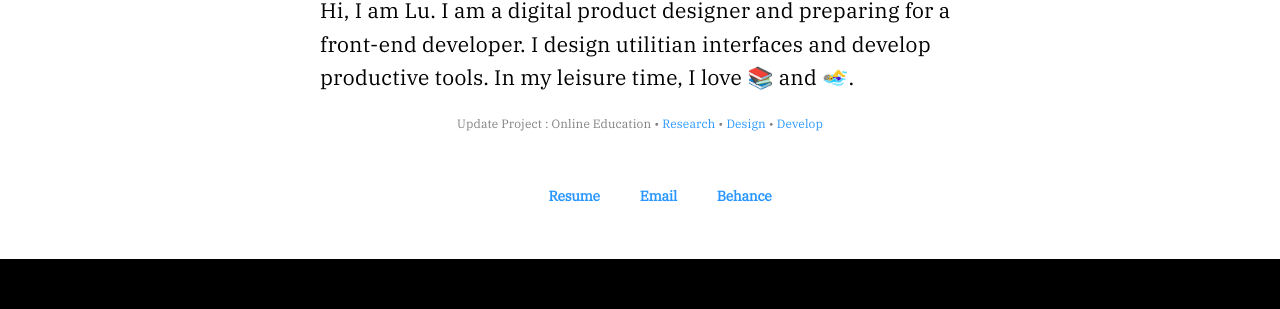
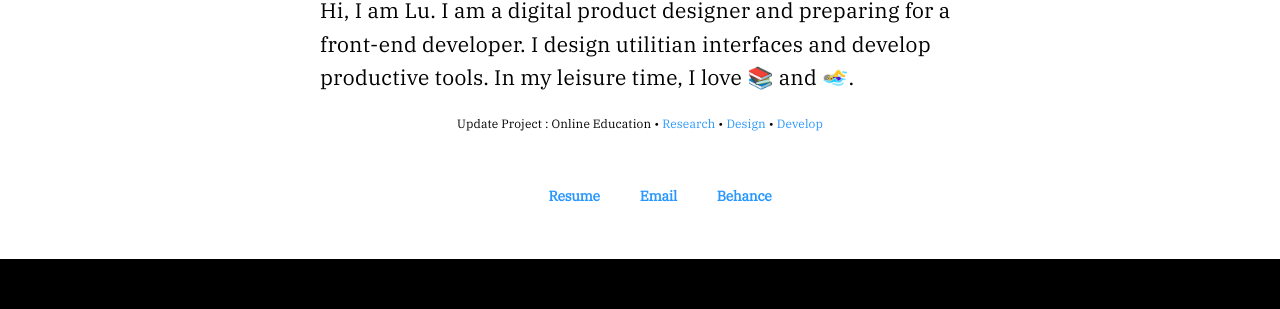
Before and after one commit to beforux/ShakeYourLove, a Jekyll site: the page index.html, which Jekyll copies as it is, in a window 1280 px wide. Shown: the part 191-500 px from the top of the page. Built offline with Jekyll 4.4.1, drawn with Linux system fonts in a browser that asks for light colours.

Commit message:
Update index.html

```diff
--- a/index.html
+++ b/index.html
@@ -10,7 +10,7 @@
 	<header>
 		<h1 class="name">LU JIN</h1>
 		<p class="intro">Hi, I am Lu. I am a digital product designer and preparing for a front-end developer. I design utilitian interfaces and develop productive tools. In my leisure time, I love 📚 and 🏊‍♀️.</p>
-		<p class="update" style="color:grey"><span>Update Project <span> : <span>  Online Education <span>  &#x2022;  <span><a href="https://docs.google.com/document/d/1hagld0uH07sxCJDbusst9ffL0jY6IHuew36RoCJu0HY/edit?usp=sharing"> <span>Research </a> <span> &#x2022; <span> <a href="https://www.behance.net/gallery/92765427/Online-Education"> <span> Design<span> </a> <span> &#x2022;<span> <a href="https://onlineeducation-883ad.firebaseapp.com">Develop </a></p>
+		<p class="update"><span>Update Project <span> : <span>  Online Education <span>  &#x2022;  <span><a href="https://docs.google.com/document/d/1hagld0uH07sxCJDbusst9ffL0jY6IHuew36RoCJu0HY/edit?usp=sharing"> <span>Research </a> <span> &#x2022; <span> <a href="https://www.behance.net/gallery/92765427/Online-Education"> <span> Design<span> </a> <span> &#x2022;<span> <a href="https://onlineeducation-883ad.firebaseapp.com">Develop </a></p>
 	</header>
 
 	<div class="connection">
```
